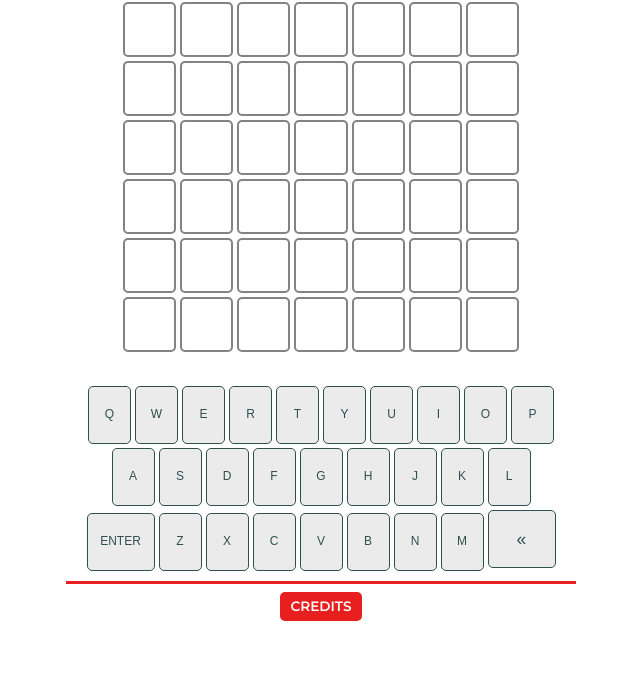
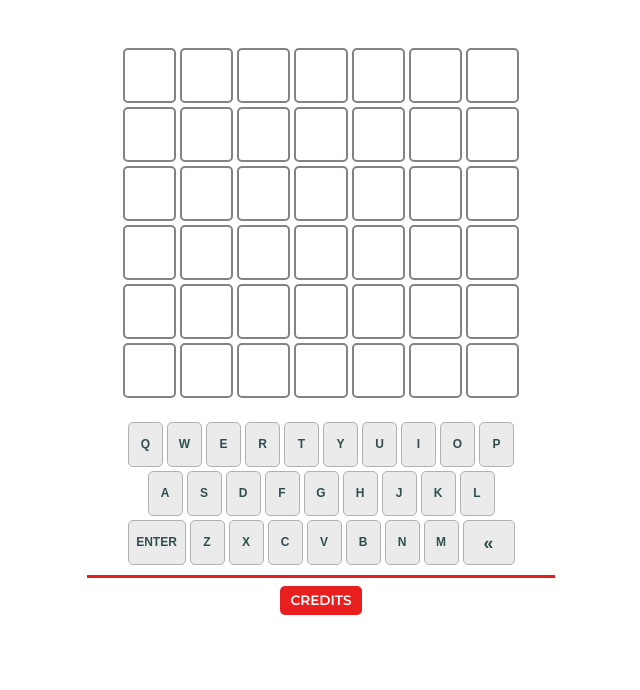
Before and after one commit to l-erw/birdle, a website: page index.html in a window 1280 px wide. Shown: the part 110-800 px from the top of the page, without its empty margins (319-959 px from the left). Drawn offline with nearby package versions, Linux system fonts and the light colour scheme.

Commit message:
fixing css game container

```diff
--- a/index.css
+++ b/index.css
@@ -1,3 +1,7 @@
+@tailwind base;
+@tailwind components;
+@tailwind utilities;
+
 * {
     color: #2f4f4f;
     font-family: 'Montserrat', Arial, sans-serif;
@@ -6,6 +10,8 @@
 
 body {
     background-color: #fff;
+    width: 500px;
+    margin: 0 auto;
 }
 
 .game-container {
@@ -13,9 +19,10 @@ body {
     display: flex;
     flex-direction: column;
     align-items: center;
-    justify-content: space-between;
+    justify-content: center;
     border-radius: 5px;
     max-width: 100%;
+    padding: 1em;
 }
 
 /* HEADER */
@@ -65,7 +72,7 @@ body {
 
 .tile-container {
     width: 400px;
-    margin-bottom: 30px;
+    margin-bottom: 20px;
     max-width: 100%;
 }
 
@@ -117,22 +124,26 @@ body {
 /* KEYBOARD */
 
 .key-container {
-    width: 510px;
+    width: 450px;
     max-width: 100%;
     display: flex;
-    flex-wrap: wrap;
+    flex-direction: column;
     align-items: center;
     justify-content: center;
 }
 
 .key-container button {
-    width: 43px;
-    height: 58px;
+    display: flex;
+    justify-content: center;
+    align-items: center;
+    width: 35px;
+    height: 45px;
     background-color: #ebebeb;
     border-radius: 5px;
-    border: 1px solid #2f4f4f;
+    border: 1px solid #b1b1b1;
     margin: 2px;
     font-size: 0.75rem;
+    font-weight: 600;
 }
 
 .key-container button:active {
@@ -141,6 +152,14 @@ body {
     transform: translateY(1px);
   }
 
+.row-container1,
+.row-container2,
+.row-container3 {
+    max-width: 100%;
+    display: flex;
+    align-items: center;
+    justify-content: center;
+}
 /* .key-container button:nth-child(20),
 .key-container button:nth-child(28) {
     width: 68px;
@@ -148,11 +167,11 @@ body {
 
 .row-container3  button:last-child {
     font-size: 1.1rem;
+    width: 52px;
 }
 
-.row-container3 button:first-child,
-.row-container3 button:last-child {
-    width: 68px;
+.row-container3 button:first-child {
+    width: 58px;
 }
 
 /* MODALS FOR BIRD INFO AND INSTRUCTIONS */
@@ -294,7 +313,7 @@ h3 {
 .grey-overlay {
     background-color: #808080 !important;
     color: #fff !important;
-    border: none;
+    border: 1px solid #808080;
 }
 
 .yellow-overlay {
@@ -306,7 +325,7 @@ h3 {
 .green-overlay {
     background-color: #00CC60 !important;
     color: #fff !important;
-    border: none;
+    border: 1px solid #00CC60;
 }
 
 /* FOOTER - CREDITS */
```
Also changed, not shown: tailwind.config.js (added, +7 -0 lines).
